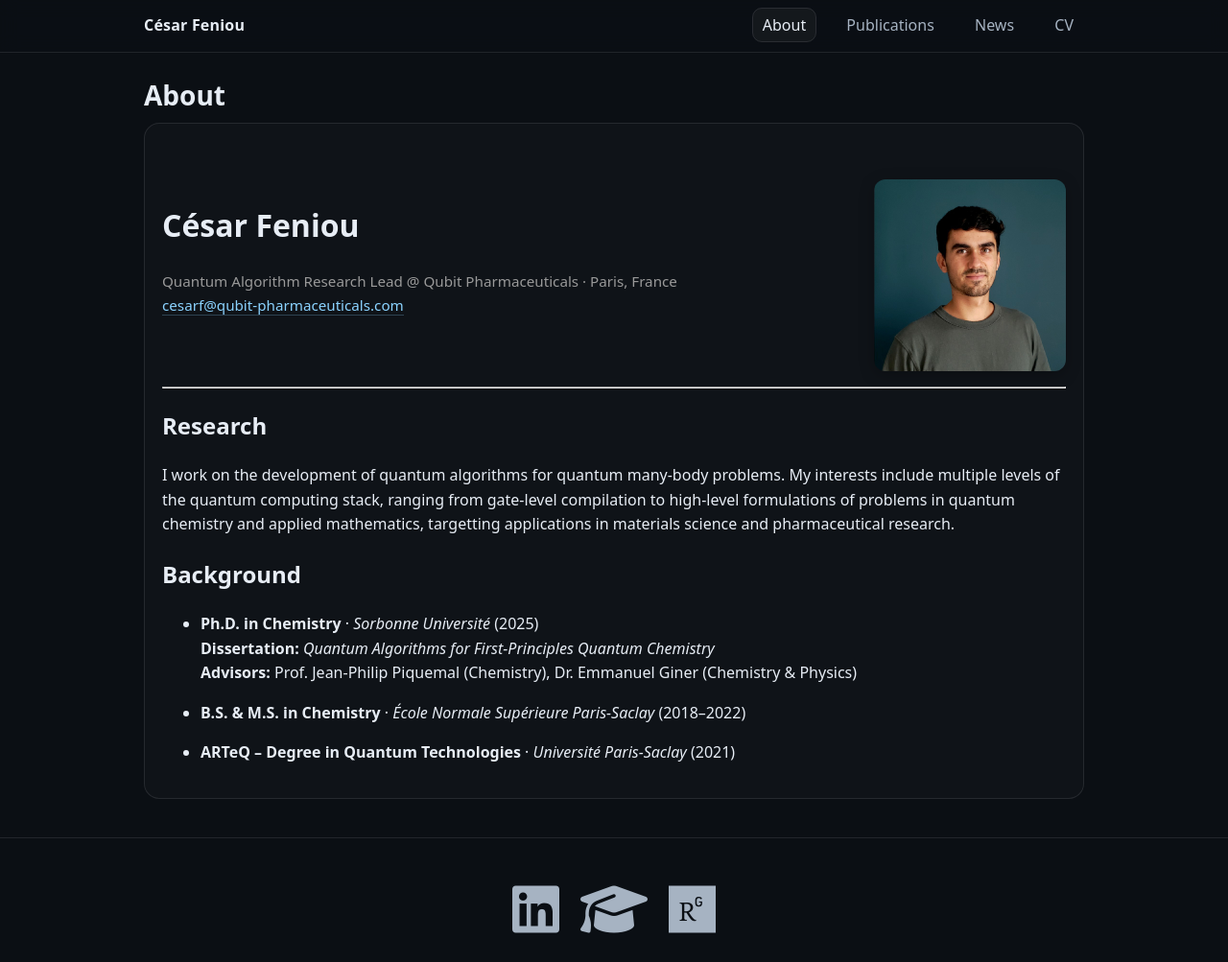
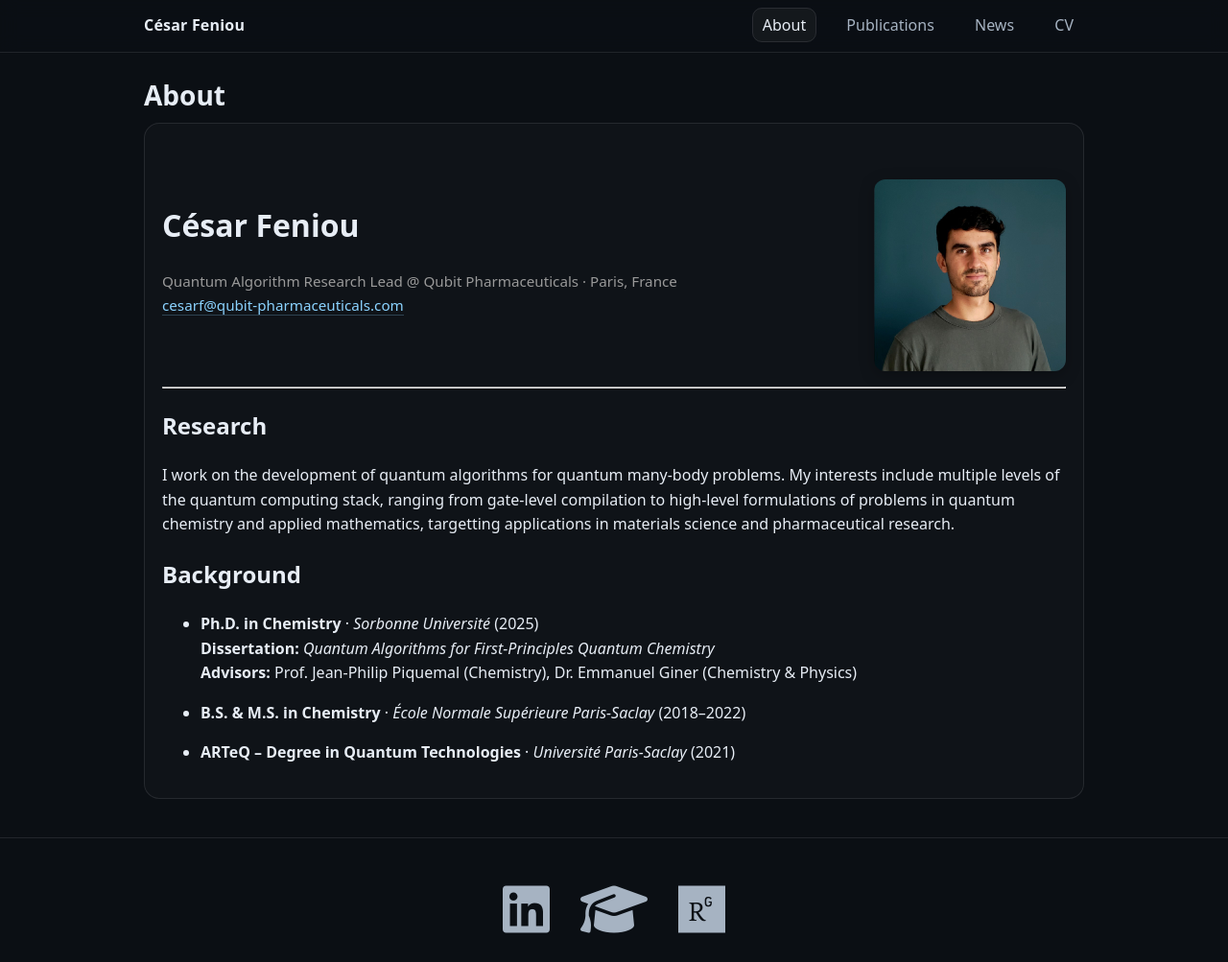
Before and after one commit to cesarfeniou/cesarfeniou.github.io, a Jekyll site: the page built from index.md, in a window 1280 px wide and 1003 px high. Shown: the whole window at 96% size. Built offline with Jekyll 4.4.1, drawn with Linux system fonts in a browser that asks for light colours.

Commit message:
Update main.css

```diff
--- a/assets/css/main.css
+++ b/assets/css/main.css
@@ -224,3 +224,10 @@ a{ color: var(--link); }
 .social-icons a:hover{
   color: var(--text);
 }
+
+.site-footer .social-icons {
+  display: flex;
+  justify-content: center;
+  align-items: center;
+  gap: 2rem;        /* space between icons */
+}
```
